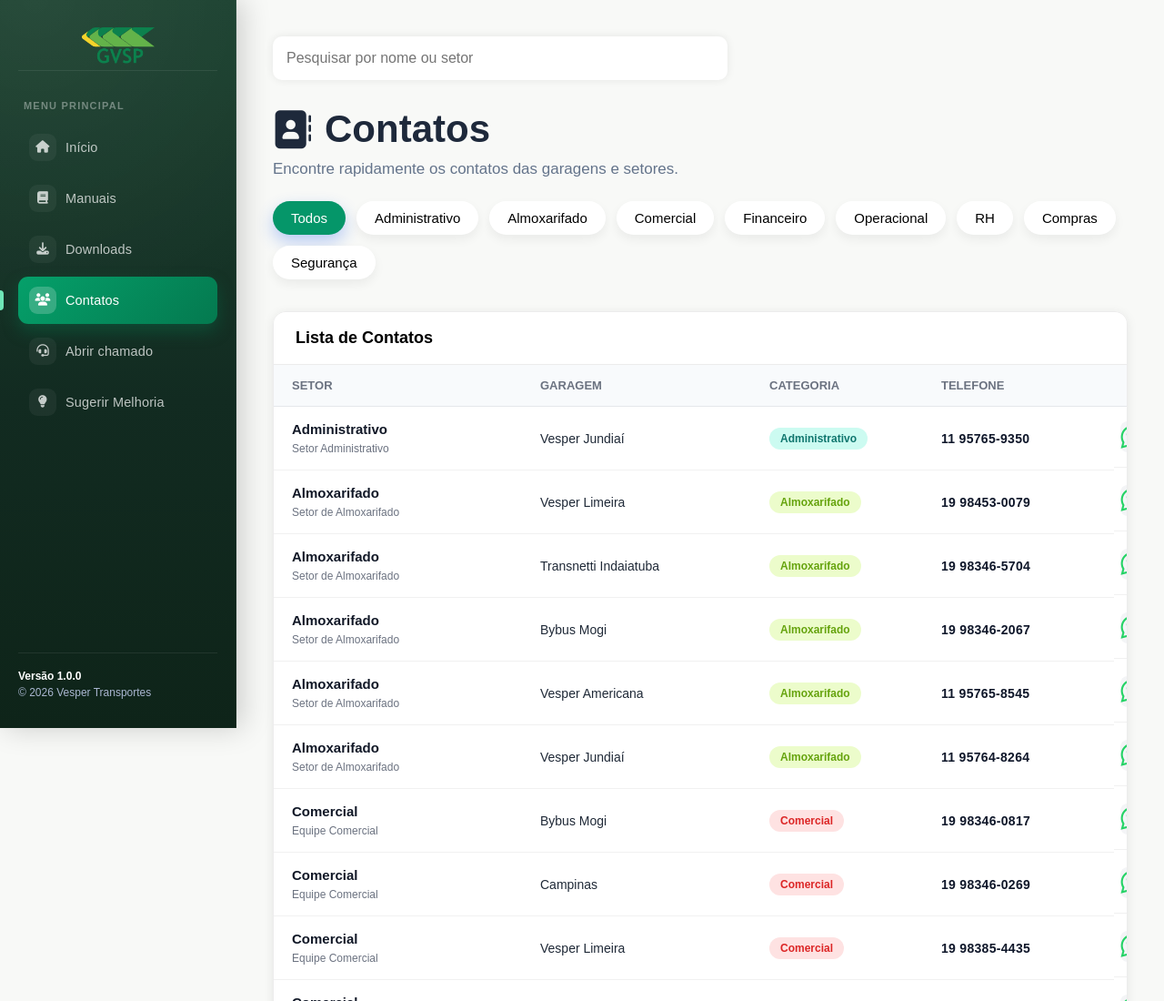
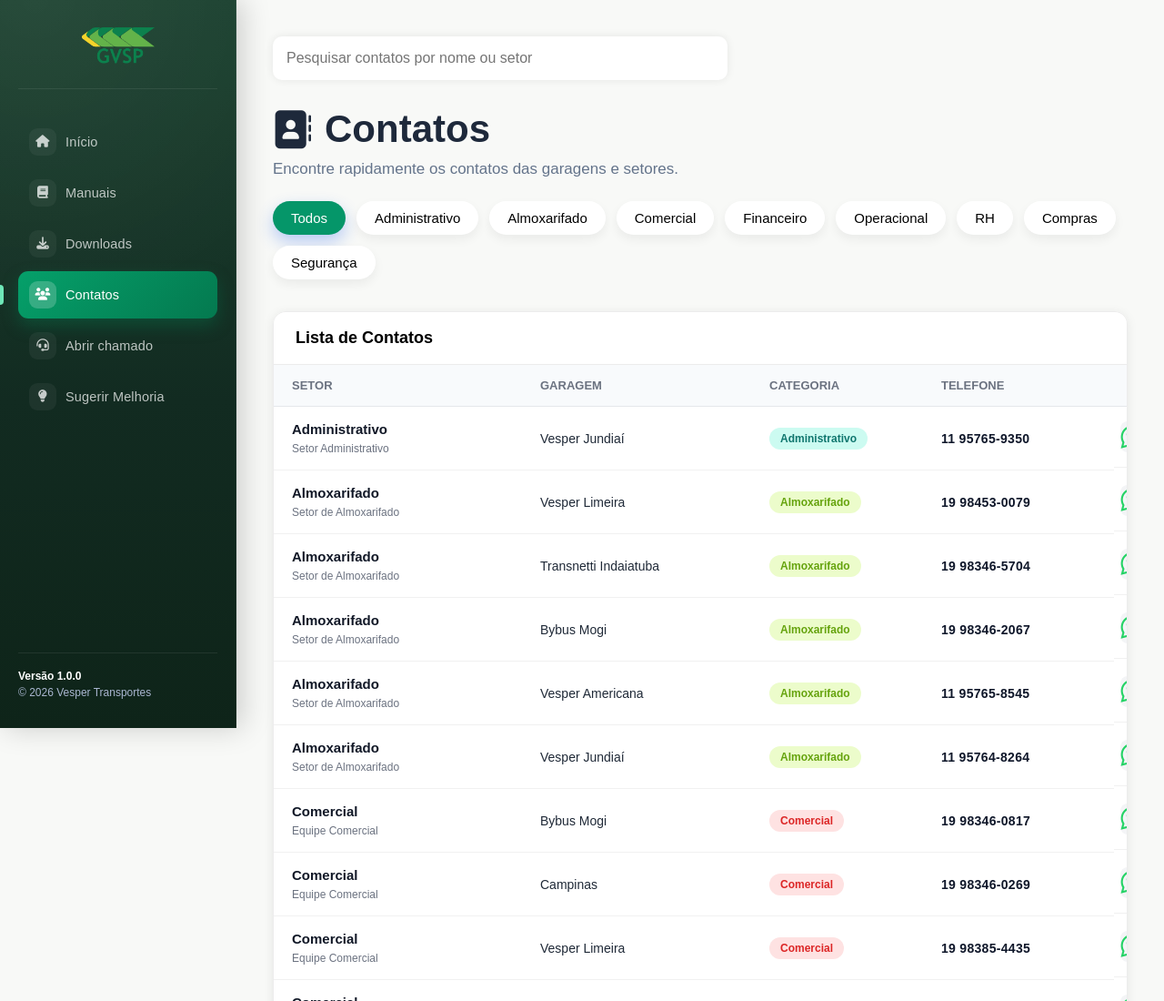
Before and after one commit to setortivesper-pixel/portalvesper, a plain HTML site: page contatos.html in a window 1280 px wide. Shown: the top 1100 px of the page at 91% size. Drawn offline with Linux system fonts and the light colour scheme.

Commit message:
Ajustes de cores da sidebar e padding da logo no menu lateral

```diff
--- a/contatos.html
+++ b/contatos.html
@@ -38,7 +38,7 @@
     <input
         id="pesquisa-contatos"
         type="search"
-        placeholder="Pesquisar por nome ou setor">
+        placeholder="Pesquisar contatos por nome ou setor">
 
 </header>
 
--- a/css/style.css
+++ b/css/style.css
@@ -66,10 +66,12 @@ body{
 
 }
 
+/*Logo da side bar*/
 .logo{
     width:80px;
     display:block;
     margin:0 auto 40px auto;
+    padding-bottom: 20px;
 }
 /* Barra superior */
 
--- a/js/layout.js
+++ b/js/layout.js
@@ -36,8 +36,7 @@ if (sidebar) {
     <a class="brand" href="index.html" aria-label="Portal Vesper - in&iacute;cio">
       <img src="img/GVSPLogo.png" class="logo" alt="Vesper Transportes">
     </a>
-    <span class="menu-eyebrow">Menu principal</span>
-    <nav class="menu" aria-label="Navega&ccedil;&atilde;o principal">
+      <nav class="menu" aria-label="Navega&ccedil;&atilde;o principal">
       ${menuItems}
     </nav>
     <footer class="versao">
```
Also changed, not shown: downloads.html (+1 -1 lines).
